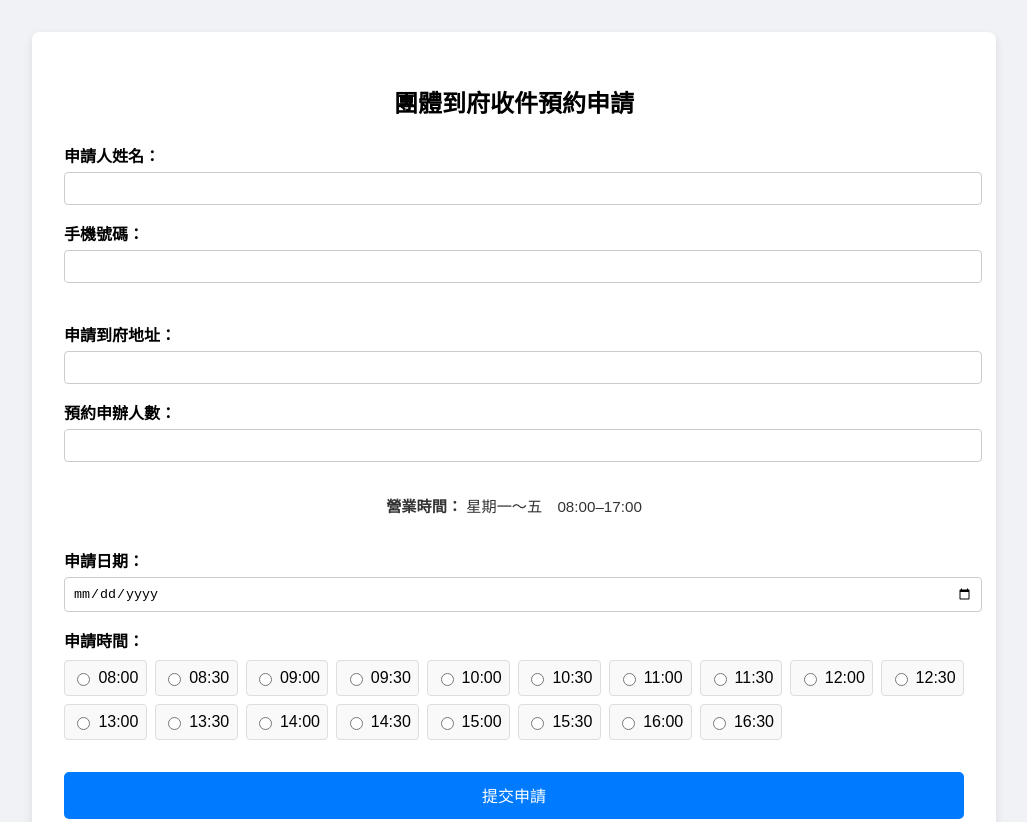
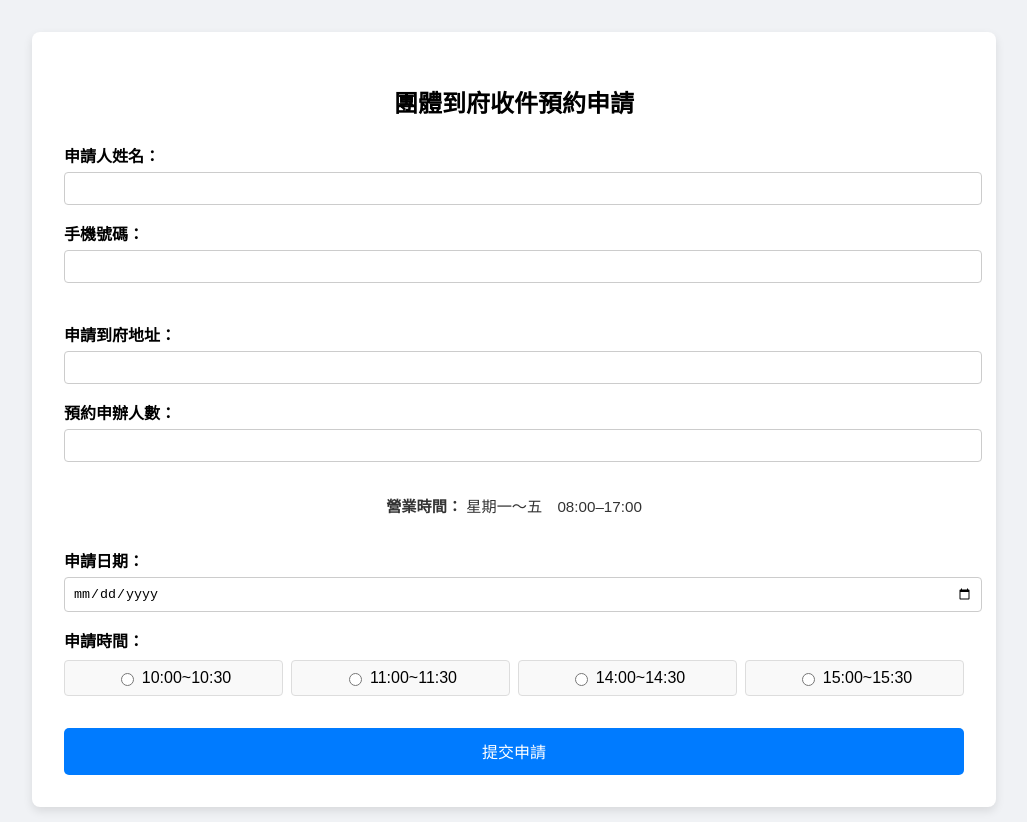
Before and after one commit to sam0404044/LandOffice, a website: page form/form-7.html in a window 1280 px wide. Shown: the top 822 px of the page, without its empty margins (126-1153 px from the left). Drawn offline with Linux system fonts and the light colour scheme.

Commit message:
調整表單申請時間及領取方式：團體到府收件改為四個時段；大宗案件、謄本、登記原案複印改為9-11點及13-16點時段；土地基本資料庫領取方式改為僅開放到所

```diff
--- a/form/form-7.html
+++ b/form/form-7.html
@@ -33,24 +33,10 @@
 
         <label>申請時間：</label>
         <div class="time-options">
-          <label><input type="radio" name="time" value="08:00" required><span>08:00</span></label>
-          <label><input type="radio" name="time" value="08:30"><span>08:30</span></label>
-          <label><input type="radio" name="time" value="09:00"><span>09:00</span></label>
-          <label><input type="radio" name="time" value="09:30"><span>09:30</span></label>
-          <label><input type="radio" name="time" value="10:00"><span>10:00</span></label>
-          <label><input type="radio" name="time" value="10:30"><span>10:30</span></label>
-          <label><input type="radio" name="time" value="11:00"><span>11:00</span></label>
-          <label><input type="radio" name="time" value="11:30"><span>11:30</span></label>
-          <label><input type="radio" name="time" value="12:00"><span>12:00</span></label>
-          <label><input type="radio" name="time" value="12:30"><span>12:30</span></label>
-          <label><input type="radio" name="time" value="13:00"><span>13:00</span></label>
-          <label><input type="radio" name="time" value="13:30"><span>13:30</span></label>
-          <label><input type="radio" name="time" value="14:00"><span>14:00</span></label>
-          <label><input type="radio" name="time" value="14:30"><span>14:30</span></label>
-          <label><input type="radio" name="time" value="15:00"><span>15:00</span></label>
-          <label><input type="radio" name="time" value="15:30"><span>15:30</span></label>
-          <label><input type="radio" name="time" value="16:00"><span>16:00</span></label>
-          <label><input type="radio" name="time" value="16:30"><span>16:30</span></label>
+          <label><input type="radio" name="time" value="10:00~10:30" required><span>10:00~10:30</span></label>
+          <label><input type="radio" name="time" value="11:00~11:30"><span>11:00~11:30</span></label>
+          <label><input type="radio" name="time" value="14:00~14:30"><span>14:00~14:30</span></label>
+          <label><input type="radio" name="time" value="15:00~15:30"><span>15:00~15:30</span></label>
         </div>
         <div id="timeError" class="error-msg"></div>
         <button type="submit">提交申請</button>
```
Also changed, not shown: form/form-1.html (+1 -7 lines), form/form-2.html (+1 -7 lines), form/form-3.html (+1 -7 lines), form/form-4.html (+1 -1 lines), form/form-5.html (+1 -7 lines).
